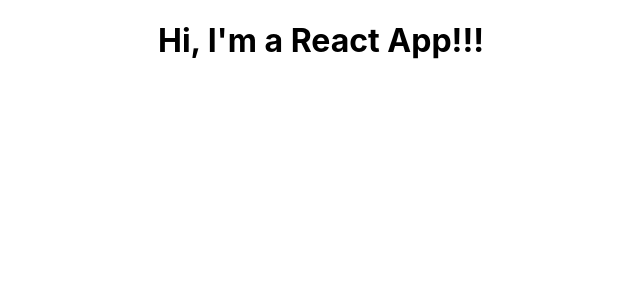
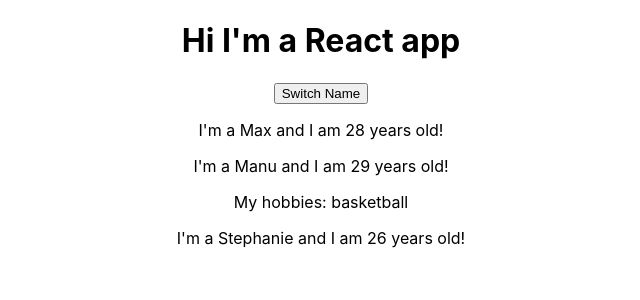
Before and after one commit to dameradev/react-complete-guide, a React (Create React App) app: page / in a window 1280 px wide. Shown: the top 300 px of the page, without its empty margins (319-959 px from the left). Built offline with nearby package versions, Linux system fonts and the light colour scheme.

Commit message:
Added state, props, and method handler to manipulate the dom onClick

```diff
--- a/src/App.js
+++ b/src/App.js
@@ -1,14 +1,36 @@
-import React from 'react';
-
+import React, {Component} from 'react';
+import Person from './Person/Person';
 import './App.css';
 
-function App() {
-  // return (
-  //   <div className="App">
-  //     <h1>Hi, I'm a React App</h1>
-  //   </div>
-  // );
-  return React.createElement('div', {className: 'App'}, React.createElement('h1', null,'Hi, I\'m a React App!!!'));
+class App extends Component {
+  state = {
+    persons: [
+      {name: 'Max', age: 28},
+      {name: 'Manu', age:29},
+      {name: 'Stephanie', age:26}
+    ]
+  }
+
+  switchNameHandler = () => {
+    this.setState({persons: [
+      {name: 'Damjan', age: 28},
+      {name: 'Manu', age:29},
+      {name: 'Stephanie', age:21}
+    ]});
+  }
+
+  render() {
+    return (
+      <div className="App">
+        <h1>Hi I'm a React app</h1>
+        <button onClick={this.switchNameHandler} >Switch Name</button>
+        <Person name={this.state.persons[0].name} age={this.state.persons[0].age} />
+        <Person name={this.state.persons[1].name} age={this.state.persons[1].age}>My hobbies: basketball</Person>
+        <Person name={this.state.persons[2].name} age={this.state.persons[2].age} />
+      </div>
+      );
+    }
+  // return React.createElement('div', {className: 'App'}, React.createElement('h1', null,'Hi, I\'m a React App!!!'));
 }
 
 export default App;
--- /dev/null
+++ b/src/Person/Person.js
@@ -0,0 +1,12 @@
+import React from 'react';
+
+const person = (props) => {
+  return (
+  <div>
+    <p>I'm a {props.name} and I am {props.age} years old!</p>
+    <p>{props.children}</p>
+  </div>
+  )
+}
+
+export default person;
```
